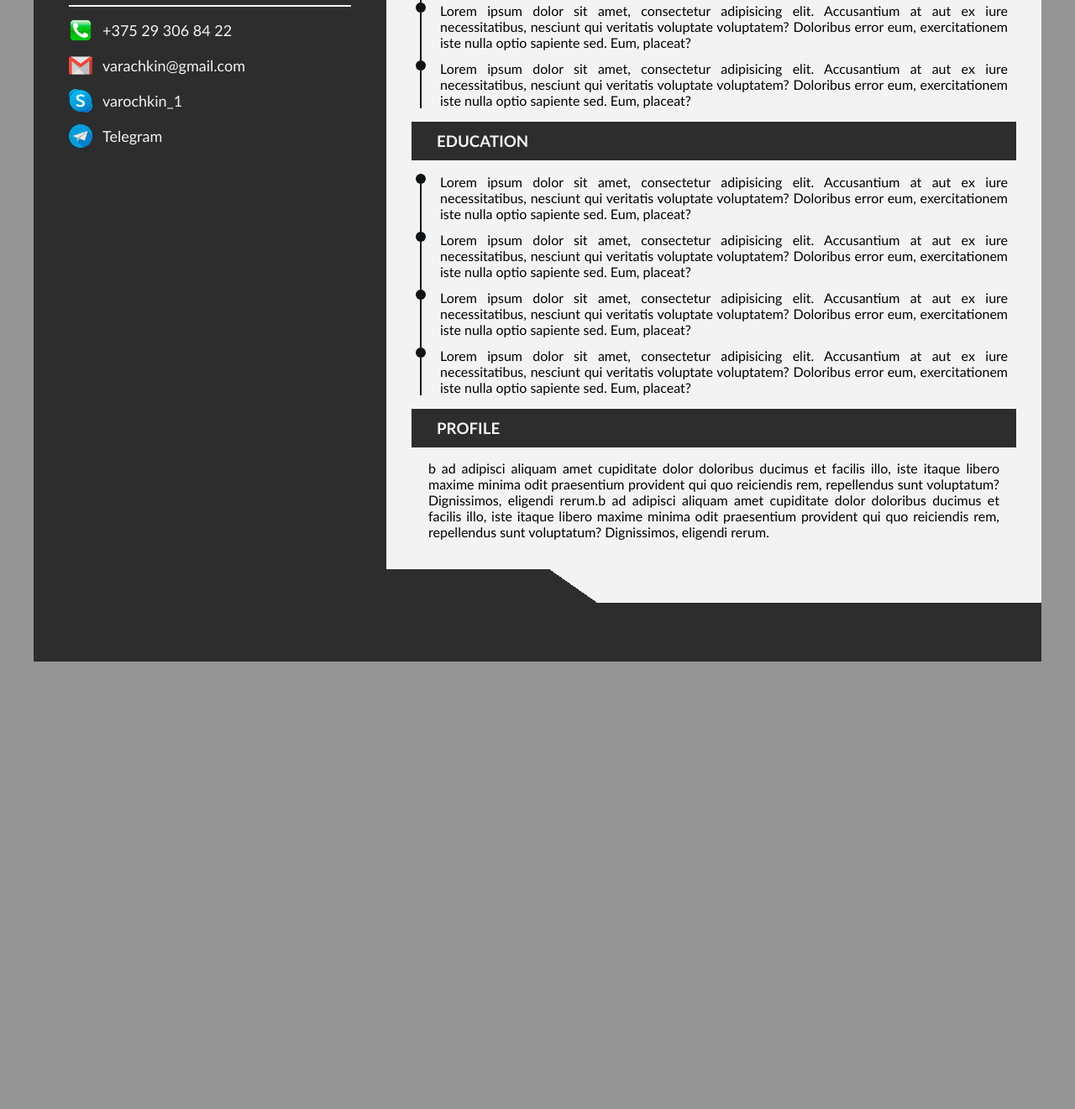
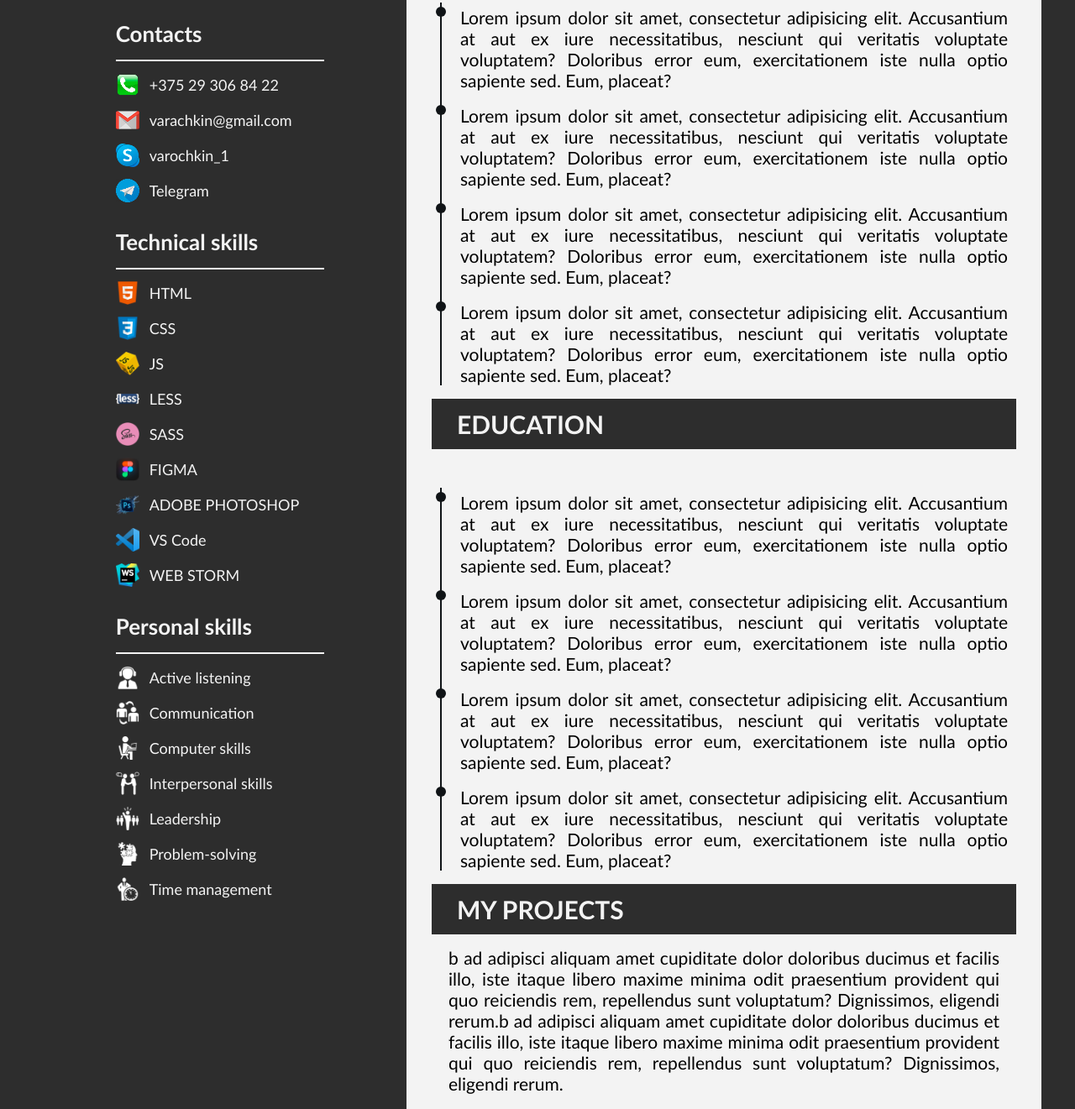
Before and after one commit to varachkin/myCV, a plain HTML site: page index.html in a window 1280 px wide. Shown: the part 428-1749 px from the top of the page at 84% size. Before the commit the page ends 1216 px from the top, so only its background shows below. Drawn offline with Linux system fonts and the light colour scheme.

Commit message:
feat: add information

```diff
--- a/index.html
+++ b/index.html
@@ -15,40 +15,147 @@
 <div class="container">
     <div class="info-left-container">
         <div class="info-left">
-            <img class="avatar" src="img/photo_cv.png" alt="avatar">
-            <h1>Varachkin Aliaksandr</h1>
-            <h2>Frontend developer</h2>
+            <div class="avatar"></div>
+            <div class="name">
+                <h1>Varachkin Aliaksandr</h1>
+                <h2>Front-end developer</h2>
+            </div>
             <section class="dark-section">
-                <h4>Contacts</h4>
+                <label for="contacts"><h4>Contacts</h4></label>
+                <input type="checkbox" id="contacts">
                 <ul class="dark-section-list">
                     <li>
                         <a href="tel:+375293068422">
-                            <img src="img/phone.png" alt="phone">+375 29 306 84 22
+                            <img src="img/phone.png" alt="phone"><span>+375 29 306 84 22</span>
                         </a>
                     </li>
                     <li>
                         <a href="mailto:varachkin@gmail.com">
-                            <img src="img/gmail.png" alt="phone">varachkin@gmail.com
+                            <img src="img/gmail.png" alt="phone"><span>varachkin@gmail.com</span>
                         </a>
                     </li>
                     <li>
                         <a href="skype:live:varochkin_1">
-                            <img src="img/skype.png" alt="phone">varochkin_1
+                            <img src="img/skype.png" alt="phone"><span>varochkin_1</span>
                         </a>
                     </li>
                     <li>
                         <a href="https://telegram.me/tretiy_iz_soroka_semi">
-                            <img src="img/telegram.png" alt="phone">Telegram
+                            <img src="img/telegram.png" alt="phone"><span>Telegram</span>
                         </a>
                     </li>
                 </ul>
             </section>
-            <section class="dark-section"></section>
-            <section class="dark-section"></section>
-            <section class="dark-section"></section>
+            <section class="dark-section">
+                <label for="technical"><h4>Technical skills</h4></label>
+                <input type="checkbox" id="technical">
+                <ul class="dark-section-list">
+                    <li>
+                        <div>
+                            <img src="img/html.png" alt="phone">
+                            <span>HTML</span>
+                        </div>
+                    </li>
+                    <li>
+                        <div>
+                            <img src="img/css.png" alt="phone">
+                            <span>CSS</span>
+                        </div>
+                    </li>
+                    <li>
+                        <div>
+                            <img src="img/js.png" alt="phone">
+                            <span>JS</span>
+                        </div>
+                    </li>
+                    <li>
+                        <div>
+                            <img src="img/less.png" alt="phone">
+                            <span>LESS</span>
+                        </div>
+                    </li>
+                    <li>
+                        <div>
+                            <img src="img/sass.png" alt="phone">
+                            <span>SASS</span>
+                        </div>
+                    </li>
+                    <li>
+                        <div>
+                            <img src="img/figma.png" alt="phone">
+                            <span>FIGMA</span>
+                        </div>
+                    </li>
+                    <li>
+                        <div>
+                            <img src="img/adobe.png" alt="phone">
+                            <span>ADOBE PHOTOSHOP</span>
+                        </div>
+                    </li>
+                    <li>
+                        <div>
+                            <img src="img/VSCode.png" alt="phone">
+                            <span>VS Code</span>
+                        </div>
+                    </li>
+                    <li>
+                        <div>
+                            <img src="img/WebStorm.png" alt="phone">
+                            <span>WEB STORM</span>
+                        </div>
+                    </li>
+                </ul>
+            </section>
+            <section class="dark-section">
+                <label for="personal"><h4>Personal skills</h4></label>
+                <input type="checkbox" id="personal">
+                <ul class="dark-section-list">
+                    <li>
+                        <div>
+                            <img src="img/listen.png" alt="phone">
+                            <span>Active listening</span>
+                        </div>
+                    </li>
+                    <li>
+                        <div>
+                            <img src="img/comunication.png" alt="phone">
+                            <span>Communication</span>
+                        </div>
+                    </li>
+                    <li>
+                        <div>
+                            <img src="img/computer.png" alt="phone">
+                            <span>Computer skills</span>
+                        </div>
+                    </li>
+                    <li>
+                        <div>
+                            <img src="img/Interpersonal.png" alt="phone">
+                            <span>Interpersonal skills</span>
+                        </div>
+                    </li>
+                    <li>
+                        <div>
+                            <img src="img/Leadership.png" alt="phone">
+                            <span>Leadership</span>
+                        </div>
+                    </li>
+                    <li>
+                        <div>
+                            <img src="img/Problem-solving.png" alt="phone">
+                            <span>Problem-solving</span>
+                        </div>
+                    </li>
+                    <li>
+                        <div>
+                            <img src="img/Time-management.png" alt="phone">
+                            <span>Time management</span>
+                        </div>
+                    </li>
+                </ul>
+            </section>
         </div>
     </div>
-
     <div class="info-right">
         <div class="info-right-block">
             <section>
@@ -133,7 +240,7 @@
                 </p>
             </section>
             <section>
-                <h3 class="title">PROFILE</h3>
+                <h3 class="title">MY PROJECTS</h3>
                 <p class="description">
                     b ad adipisci aliquam amet cupiditate dolor doloribus ducimus et facilis illo, iste itaque libero
                     maxime minima odit praesentium provident qui quo reiciendis rem, repellendus sunt voluptatum?
--- a/style.css
+++ b/style.css
@@ -1,12 +1,20 @@
 body {
     margin: 0;
     padding: 0;
-    background: #959595;
+    background: #2d2d2d;
     font-family: Calibri, sans-serif;
 }
 
 h1, h2, h3, h4, h5, h6 {
     margin: 0;
+}
+
+p {
+    margin: 0;
+}
+
+.name {
+    margin: 7px 0 40px;
 }
 
 h1, h2 {
@@ -15,7 +23,11 @@ h1, h2 {
 }
 
 h1 {
-    margin: 30px auto 15px;
+    margin: 0 auto 15px;
+}
+
+h3 {
+    font-size: 30px;
 }
 
 h4 {
@@ -23,6 +35,10 @@ h4 {
     padding-bottom: 15px;
     margin-bottom: 7px;
     border-bottom: 2px solid #f3f3f3;
+}
+
+input {
+    display: none;
 }
 
 .container {
@@ -33,7 +49,7 @@ h4 {
 }
 
 .info-left-container {
-    width: 35%;
+    width: 37%;
 }
 
 .info-left {
@@ -47,13 +63,18 @@ h4 {
 }
 
 .avatar {
-    display: block;
+    background-image: url("img/photo_cv.png");
+    background-position: center center;
+    background-repeat: no-repeat;
+    background-size: contain;
     margin: 0 auto;
+    min-width: 250px;
+    min-height: 250px;
     width: 80%;
 }
 
 .dark-section {
-    width: 100%;
+    width: 70%;
     margin: 12px 0;
 }
 
@@ -63,7 +84,7 @@ h4 {
     list-style: none;
 }
 
-.dark-section-list li a {
+.dark-section-list li a, .dark-section-list li div {
     display: inline-flex;
     align-items: center;
     margin: 7px 0;
@@ -72,13 +93,30 @@ h4 {
     font-size: 18px;
 }
 
-.dark-section-list li a img {
+.dark-section-list li div span, .dark-section-list li a span {
+    transition: 0.5s;
+}
+
+.dark-section-list li:hover div span, .dark-section-list li:hover a span {
+    padding-left: 7px;
+}
+
+.dark-section-list li img {
     width: 28px;
     margin-right: 12px;
 }
 
+.dark-section-list li:hover {
+    cursor: default;
+}
+
+.dark-section-list li:hover img {
+    transition: 0.5s;
+    transform: rotateY(360deg);
+}
+
 .info-right {
-    width: 65%;
+    width: 63%;
 }
 
 .info-right-block {
@@ -101,7 +139,8 @@ h4 {
 }
 
 .description {
-    margin: 15px 20px;
+    padding: 15px 20px;
+    font-size: 21px;
 }
 
 .description-list {
@@ -114,7 +153,9 @@ h4 {
 .description-list li {
     display: flex;
     justify-content: space-between;
+    font-size: 21px;
     margin: 0 0 12px;
+    padding: 5px 0 0;
 }
 
 .marker {
@@ -130,3 +171,47 @@ h4 {
 .list-text {
     margin: 0 10px;
 }
+
+@media (max-width: 980px) {
+    div.info-left {
+        padding: 20px 7px 0;
+        max-width: 100%;
+    }
+
+    .info-right-block {
+        padding: 20px 12px 0;
+    }
+
+    .dark-section {
+        width: 90%;
+    }
+}
+
+@media (max-width: 700px) {
+    .container {
+        flex-direction: column;
+        margin: 0 15px;
+    }
+
+    .info-left-container {
+        justify-content: center;
+        width: 100%;
+    }
+
+    .info-right {
+        width: 100%;
+    }
+
+    ul.dark-section-list {
+        position: relative;
+        overflow: hidden;
+        height: 0;
+        transition: 0.3s;
+    }
+
+    input:checked + ul.dark-section-list {
+        transition: 0.3s;
+        overflow: auto;
+        height: auto;
+    }
+}
```
Also changed, not shown: img/Interpersonal.png (added), img/Leadership.png (added), img/Problem-solving.png (added), img/Time-management.png (added), img/VSCode.png (added), img/WebStorm.png (added), img/adobe.png (added), img/computer.png (added), img/comunication.png (added), img/css.png (added), img/figma.png (added), img/html.png (added), img/js.png (added), img/less.png (added), 2 more files, 1 other file.
